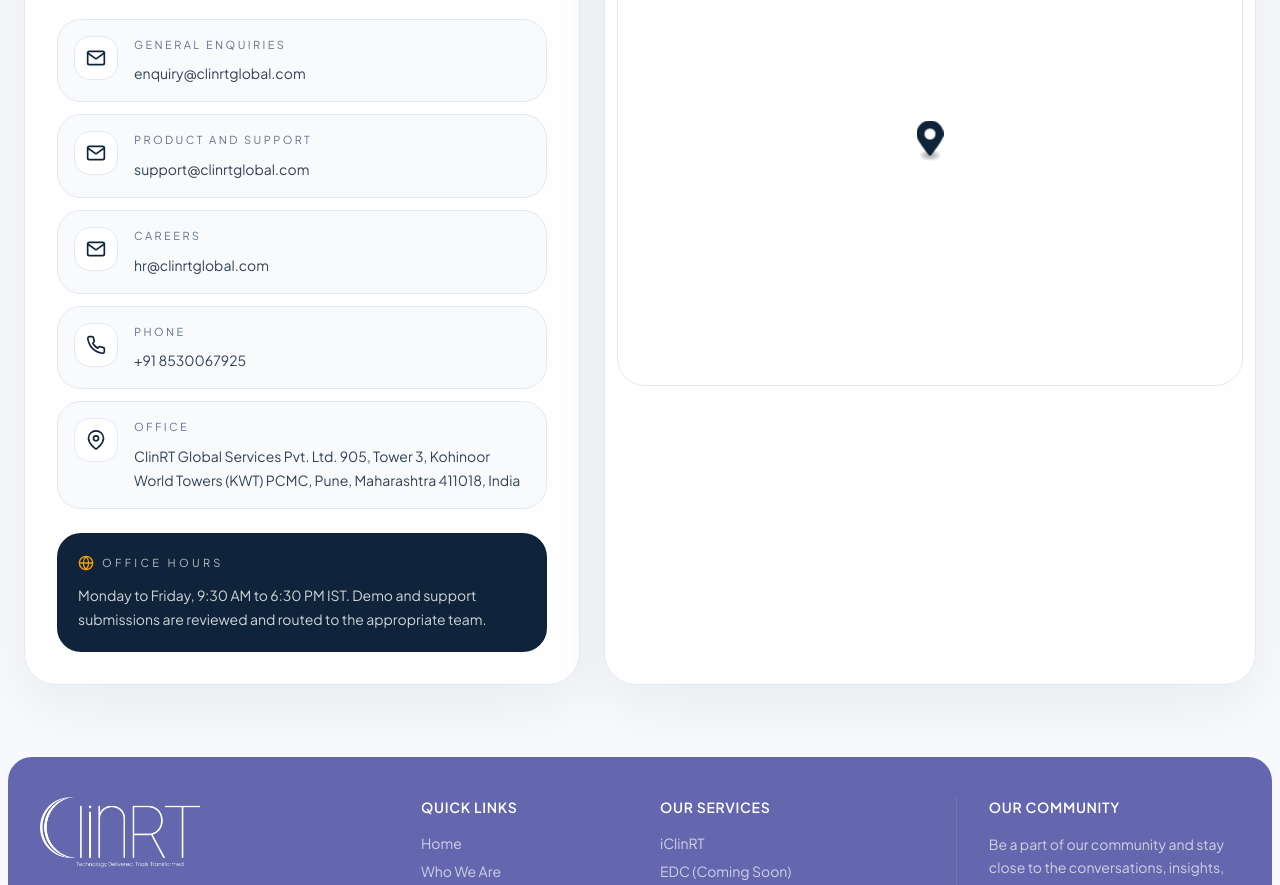
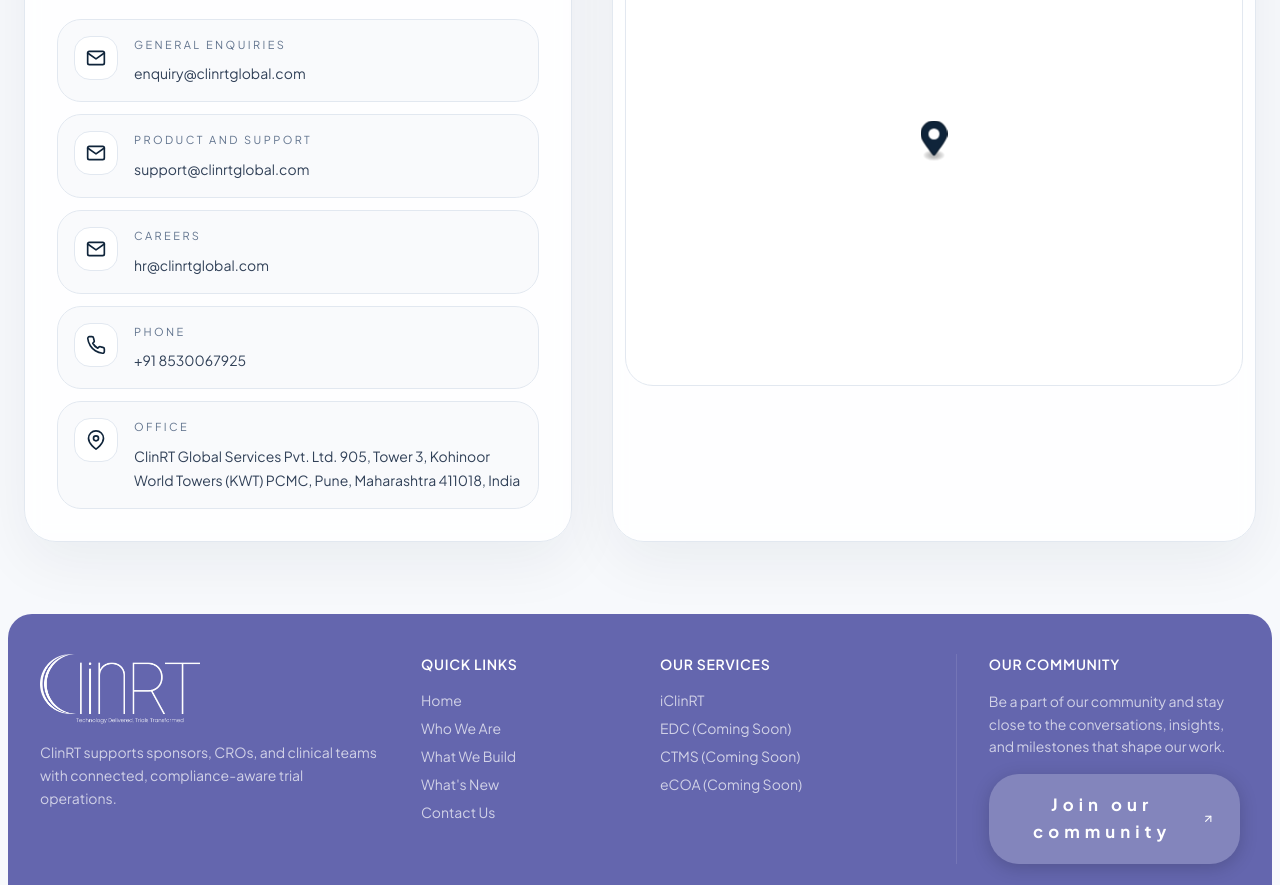
Before and after one commit to AshishNegi1496/Labrix, a Next.js app: page /contact in a window 1280 px wide. Shown: the part 1460-2345 px from the top of the page. Built offline with nearby package versions, Linux system fonts and the light colour scheme; no server answers.

Commit message:
final commit on fiday

```diff
--- a/app/contact/page.tsx
+++ b/app/contact/page.tsx
@@ -602,13 +602,13 @@
         </div>
       </SectionWrapper>
 
-      <SectionWrapper className="pb-10 md:pb-16">
-        <div className="grid gap-6 lg:grid-cols-[0.92fr_1.08fr]">
+      <SectionWrapper fullBleed className="pb-10 md:pb-16">
+        <div className="grid gap-10 lg:grid-cols-[0.92fr_1.08fr]">
           <motion.div
             initial={{ opacity: 0, y: 22 }}
             whileInView={{ opacity: 1, y: 0 }}
             viewport={{ once: true, amount: 0.25 }}
-            className="rounded-[2rem] border border-slate-200 bg-white/85 p-6 shadow-[0_20px_60px_rgba(15,36,58,0.06)] backdrop-blur md:p-8"
+            className="rounded-4xl border border-slate-200 bg-white/85 p-6 shadow-[0_20px_60px_rgba(15,36,58,0.06)] backdrop-blur md:p-8"
           >
             <p className="text-[11px] uppercase tracking-[0.3em] text-slate-500">
               Contact Information
@@ -653,17 +653,6 @@
                 return <div key={item.title}>{card}</div>;
               })}
             </div>
-
-            <div className="mt-6 rounded-[1.5rem] border border-[#0f243a]/10 bg-[#0f243a] p-5 text-white">
-              <div className="flex items-center gap-2 text-[11px] uppercase tracking-[0.3em] text-white/70">
-                <FiGlobe className="h-4 w-4 text-[#f59e0b]" />
-                Office Hours
-              </div>
-              <p className="mt-3 text-sm leading-6 text-white/80">
-                Monday to Friday, 9:30 AM to 6:30 PM IST. Demo and support
-                submissions are reviewed and routed to the appropriate team.
-              </p>
-            </div>
           </motion.div>
 
           <motion.div
@@ -671,7 +660,7 @@
             whileInView={{ opacity: 1, y: 0 }}
             viewport={{ once: true, amount: 0.25 }}
             transition={{ delay: 0.05 }}
-            className="rounded-[2rem] border border-slate-200 bg-white/85 p-3 shadow-[0_20px_60px_rgba(15,36,58,0.06)] backdrop-blur"
+            className="rounded-4xl border border-slate-200 bg-white/85 p-3 shadow-[0_20px_60px_rgba(15,36,58,0.06)] backdrop-blur"
           >
             <div className="rounded-[1.75rem] border border-slate-200 bg-white p-5">
               <div className="flex flex-wrap items-center justify-between gap-4">
```
